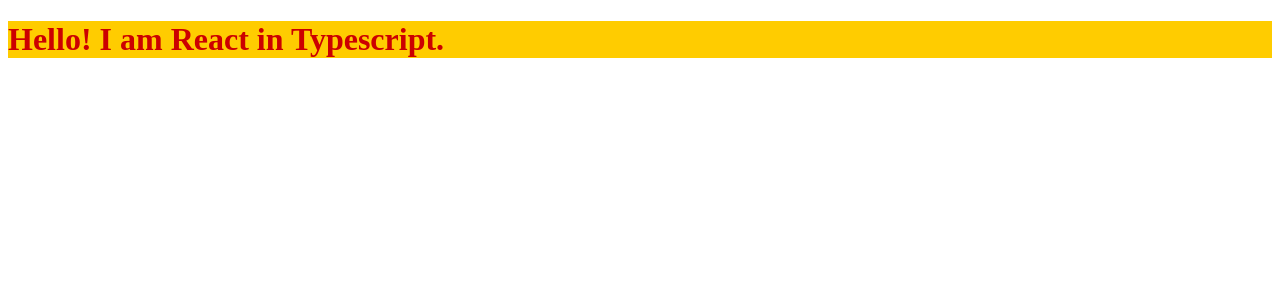
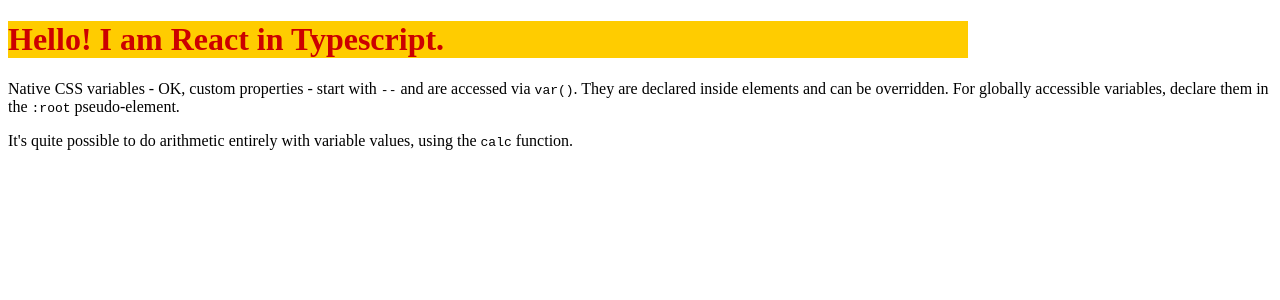
Before and after one commit to makemoneyfast/webpack-ts-react, a React app: page / in a window 1280 px wide. Shown: the top 300 px of the page. Built offline with nearby package versions, Linux system fonts and the light colour scheme; the HTML template or start-up script is replaced by a standard one.

Commit message:
Using calc with custom properties.

```diff
--- a/src/index.tsx
+++ b/src/index.tsx
@@ -8,5 +8,19 @@
 document.body.appendChild(container);
 
 const root = createRoot(container);
-root.render(<h1 className="hello">Hello! I am React in Typescript.</h1>);
+root.render(
+  <div>
+    <h1 className="hello">Hello! I am React in Typescript.</h1>
+    <p>
+      Native CSS variables - OK, custom properties - start with <code>--</code>{" "}
+      and are accessed via <code>var()</code>. They are declared inside elements
+      and can be overridden. For globally accessible variables, declare them in
+      the <code>:root</code> pseudo-element.
+    </p>
+    <p>
+      It's quite possible to do arithmetic entirely with variable values, using
+      the <code>calc</code> function.
+    </p>
+  </div>
+);
 shout();
--- a/src/style.css
+++ b/src/style.css
@@ -1,8 +1,11 @@
 :root {
   --nice-yellow: #fc0;
+  --two-rem: 2rem;
+  --the-number-ten: 30;
 }
 
 .hello {
   color: #c00;
   background-color: var(--nice-yellow);
+  max-width: calc(var(--the-number-ten) * var(--two-rem));
 }
```
